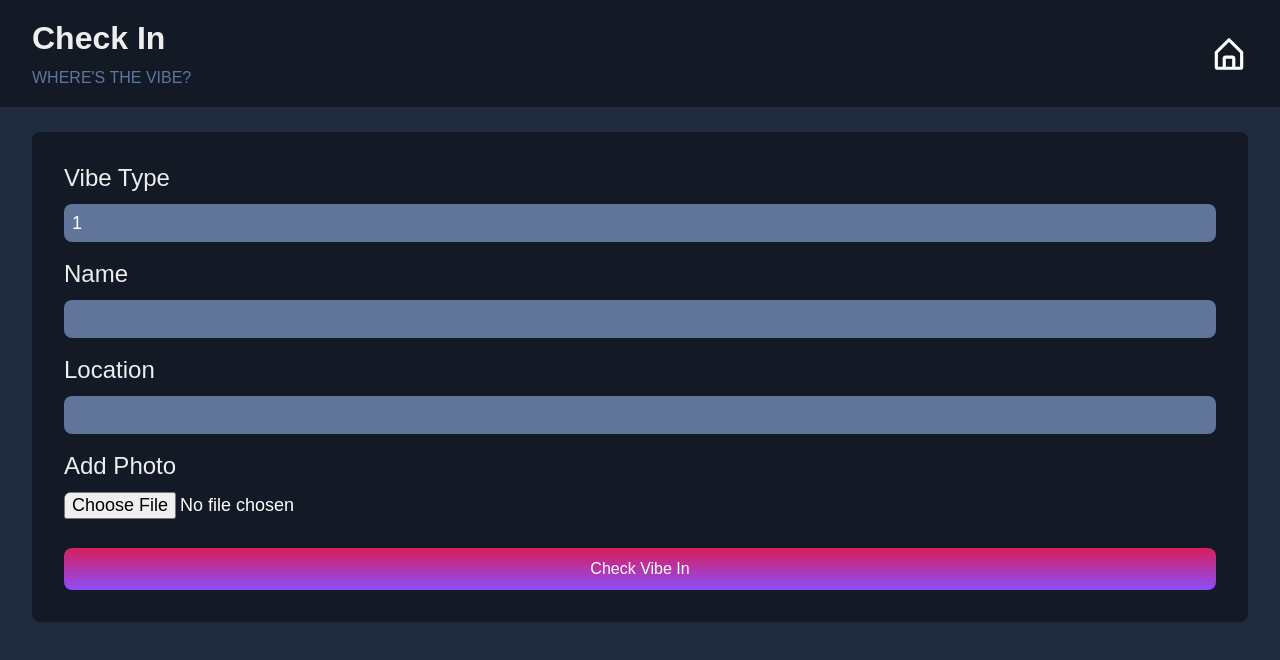
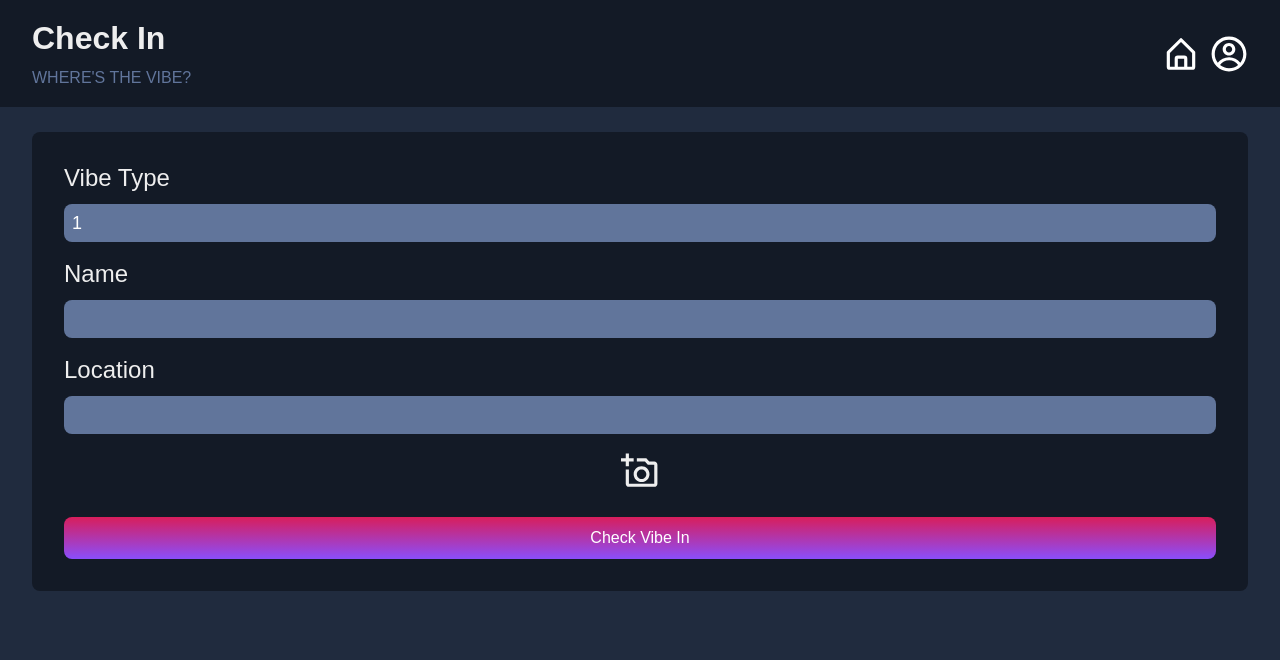
Before and after one commit to joeAmc/vibe-check, a React (Create React App) app in the folder client/: page /new-vibe/1 in a window 1280 px wide. Shown: the top 660 px of the page. Built offline with nearby package versions, Linux system fonts and the light colour scheme.

Commit message:
camera api implement

```diff
--- a/client/package.json
+++ b/client/package.json
@@ -13,6 +13,7 @@
     "@testing-library/user-event": "^13.5.0",
     "react": "^18.2.0",
     "react-dom": "^18.2.0",
+    "react-html5-camera-photo": "^1.5.11",
     "react-icons": "^4.8.0",
     "react-loader-spinner": "^5.3.4",
     "react-native-gradient-icon": "^0.2.1",
--- a/client/src/components/Auth/Auth.js
+++ b/client/src/components/Auth/Auth.js
@@ -126,7 +126,9 @@ const Auth = () => {
           <h4>
             {!signUp ? "Already have an account?" : "Don't have an account?"}
           </h4>
-          <h5>{!signUp ? "Log in" : "Sign up"}</h5>
+          <Link to={`?mode=${!signUp ? "signup" : "login"}`}>
+            <h5>{!signUp ? "Log in" : "Sign up"}</h5>
+          </Link>
         </div>
       </form>
     </div>
--- a/client/src/components/Nav/Nav.js
+++ b/client/src/components/Nav/Nav.js
@@ -9,7 +9,7 @@ const Nav = ({ venuesType, newVibetype, formatedType, signup }) => {
   const navigate = useNavigate();
   const location = useLocation();
   const [show, setShow] = useState(true);
-  const loggedIn = true;
+  // const loggedIn = true;
 
   useEffect(() => {
     let previousScrollPosition = 0;
@@ -72,7 +72,8 @@ const Nav = ({ venuesType, newVibetype, formatedType, signup }) => {
       {navText()}
       <div className="icons">
         <BiHomeAlt onClick={homeIconHandler} />
-        {!loggedIn && <CgProfile onClick={homeIconHandler} />}
+        {/* {!loggedIn && <CgProfile onClick={homeIconHandler} />} */}
+        <CgProfile onClick={homeIconHandler} />
       </div>
     </div>
   );
--- /dev/null
+++ b/client/src/components/NewVibeForm/ImagePreview.css
@@ -0,0 +1,25 @@
+.image-preview-container {
+  position: relative;
+  text-align: center;
+}
+
+.image-preview-container > img {
+  width: 768px;
+}
+
+@media (max-width: 768px) {
+  .image-preview-container > img {
+    width: 100%;
+  }
+}
+
+/* fullscreen enable by props */
+.image-preview-container-fullscreen > img {
+  width: 100vw;
+  height: 100vh;
+}
+
+.photo-upload {
+  text-align: center;
+  font-size: 38px;
+}
--- /dev/null
+++ b/client/src/components/NewVibeForm/ImagePreview.js
@@ -0,0 +1,12 @@
+import React from "react";
+import "./ImagePreview.css";
+
+const ImagePreview = ({ uri }) => {
+  return (
+    <div className="image-preview-container">
+      {uri && <img className="image-preview" src={uri} alt="Preview" />}
+    </div>
+  );
+};
+
+export default ImagePreview;
--- a/client/src/components/NewVibeForm/NewVibeForm.js
+++ b/client/src/components/NewVibeForm/NewVibeForm.js
@@ -1,4 +1,4 @@
-import React, { useState, useEffect } from "react";
+import React, { useState } from "react";
 import { useParams } from "react-router-dom";
 import "./NewVibeForm.css";
 import { storage } from "../../firebase";
@@ -7,6 +7,10 @@ import { v4 } from "uuid";
 import NewVibeAlert from "../NewVibeAlert/NewVibeAlert";
 import Nav from "../Nav/Nav";
 import { Bars } from "react-loader-spinner";
+import { Camera } from "react-html5-camera-photo";
+import "react-html5-camera-photo/build/css/index.css";
+import ImagePreview from "./ImagePreview";
+import { MdOutlineAddAPhoto } from "react-icons/md";
 
 const NewVibeForm = () => {
   const { type } = useParams();
@@ -19,6 +23,10 @@ const NewVibeForm = () => {
   const [showAlert, setShowAlert] = useState(false);
   const [alertMessage, setAlertMessage] = useState("");
   const [alertClass, setAlertClass] = useState("x");
+  // const [dataUri, setDataUri] = useState("");
+  const [uri, setUri] = useState(null);
+  const [cameraOn, setCameraOn] = useState(false);
+  // const isFullscreen = false;
 
   const handleNameChange = (event) => {
     setName(event.target.value);
@@ -31,9 +39,22 @@ const NewVibeForm = () => {
   const handleVibesChange = () => {
     setVibes("1");
   };
+  const handleCamera = () => {
+    setCameraOn(true);
+  };
 
-  const handleImageChange = (event) => {
-    setImage(event.target.files[0]);
+  // const handleImageChange = (event) => {
+  //   setImage(event.target.files[0]);
+  // };
+
+  const handleTakePhoto = (dataUri) => {
+    console.log(dataUri);
+    fetch(dataUri)
+      .then((res) => res.blob())
+      .then((blob) => {
+        setImage(blob);
+        setUri(dataUri);
+      });
   };
 
   const handleSubmit = async (event) => {
@@ -137,8 +158,19 @@ const NewVibeForm = () => {
           />
         </label>
         <label>
-          Add Photo
-          <input type="file" accept="image/*" onChange={handleImageChange} />
+          {/* <input type="file" accept="image/*" onChange={handleImageChange} /> */}
+          <div className="photo-upload">
+            {!cameraOn ? (
+              <MdOutlineAddAPhoto onClick={handleCamera} />
+            ) : uri ? (
+              <ImagePreview uri={uri} />
+            ) : (
+              <Camera
+                // isFullscreen={true}
+                onTakePhoto={(dataUri) => handleTakePhoto(dataUri)}
+              />
+            )}
+          </div>
         </label>
         <br />
         <button type="submit">Check Vibe In</button>
--- a/client/src/components/VibeChoice/VibeChoice.js
+++ b/client/src/components/VibeChoice/VibeChoice.js
@@ -25,7 +25,8 @@ const VibeChoice = () => {
 
   const handleSelect = (type) => {
     const formatedType = type.replaceAll(" ", "_");
-    navigate(loggedIn ? `/venues/${formatedType}` : `/auth`);
+    // navigate(loggedIn ? `/venues/${formatedType}` : `/auth`);
+    navigate(`/venues/${formatedType}`);
   };
 
   const handleSlideChange = (swiper) => {
```
Also changed, not shown: 1 other file (tests, documents, lock files or other folders).
